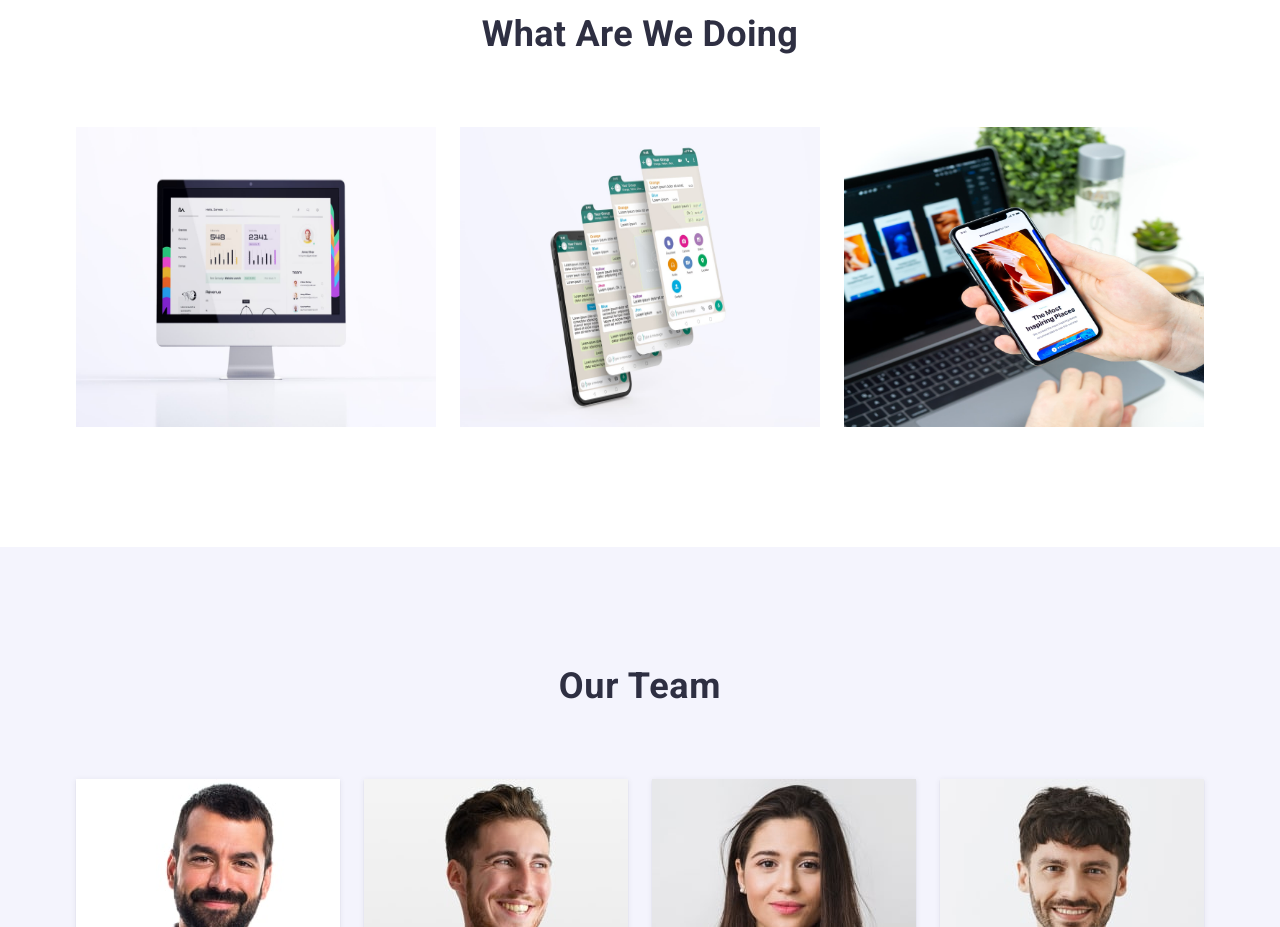
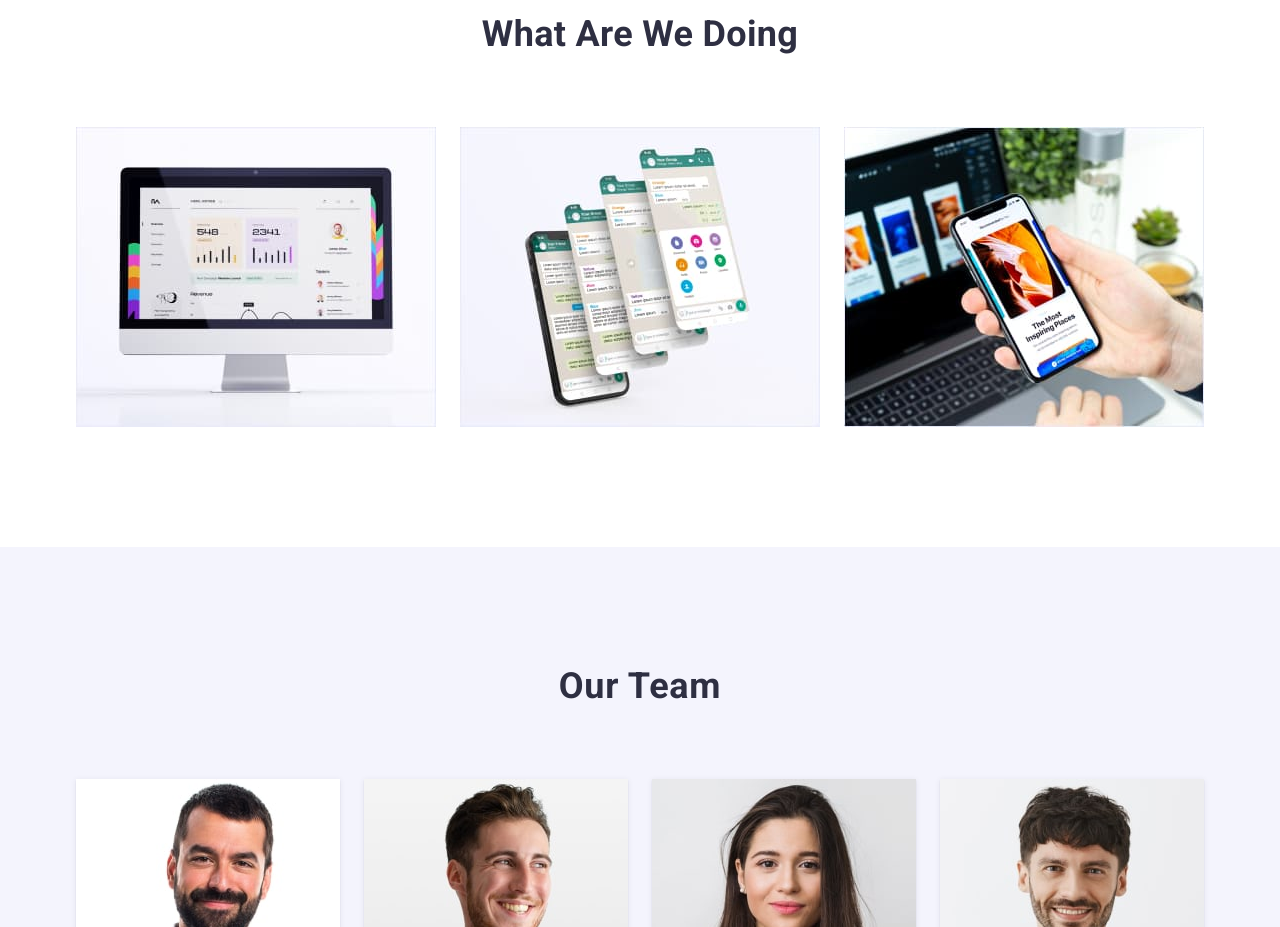
Before and after one commit to rainxd2704/hw04, a plain HTML site: page index.html in a window 1280 px wide. Shown: the part 1160-2087 px from the top of the page. Drawn offline with nearby package versions, Linux system fonts and the light colour scheme.

Commit message:
pictures fix
changed pictures with large size to compressed

```diff
--- a/index.html
+++ b/index.html
@@ -123,11 +123,11 @@
         <h2 class="section-title">What are we doing</h2>
         <ul class="projects-list list">
           <li class="item">
-             <img src="./img/1.jpg" width="360" height="300px" alt="monitore"></li>
+             <img src="/img/monitor-desctop.jpg" width="360" alt="monitore"></li>
           <li class="item">
-             <img src="./img/img 2.jpg" width="360" height="300px" alt="smartphone"></li>
+             <img src="/img/phones-deesctop.jpg" width="360" alt="smartphone"></li>
           <li class="item">
-             <img src="./img/img 3.jpg" width="360" height="300px" alt="smartphone+laptop"></li>
+             <img src="/img/phone-in-hands.jpg" width="360" alt="smartphone+laptop"></li>
         </ul>
       </div>
     </section>
```
Also changed, not shown: img/1.jpg (deleted), img/img 2.jpg (deleted), img/img 2.png (deleted), img/img 3.jpg (deleted), img/img 3.png (deleted), img/monitor-desctop.jpg (added), img/phone-in-hands.jpg (added), img/phones-deesctop.jpg (added).
